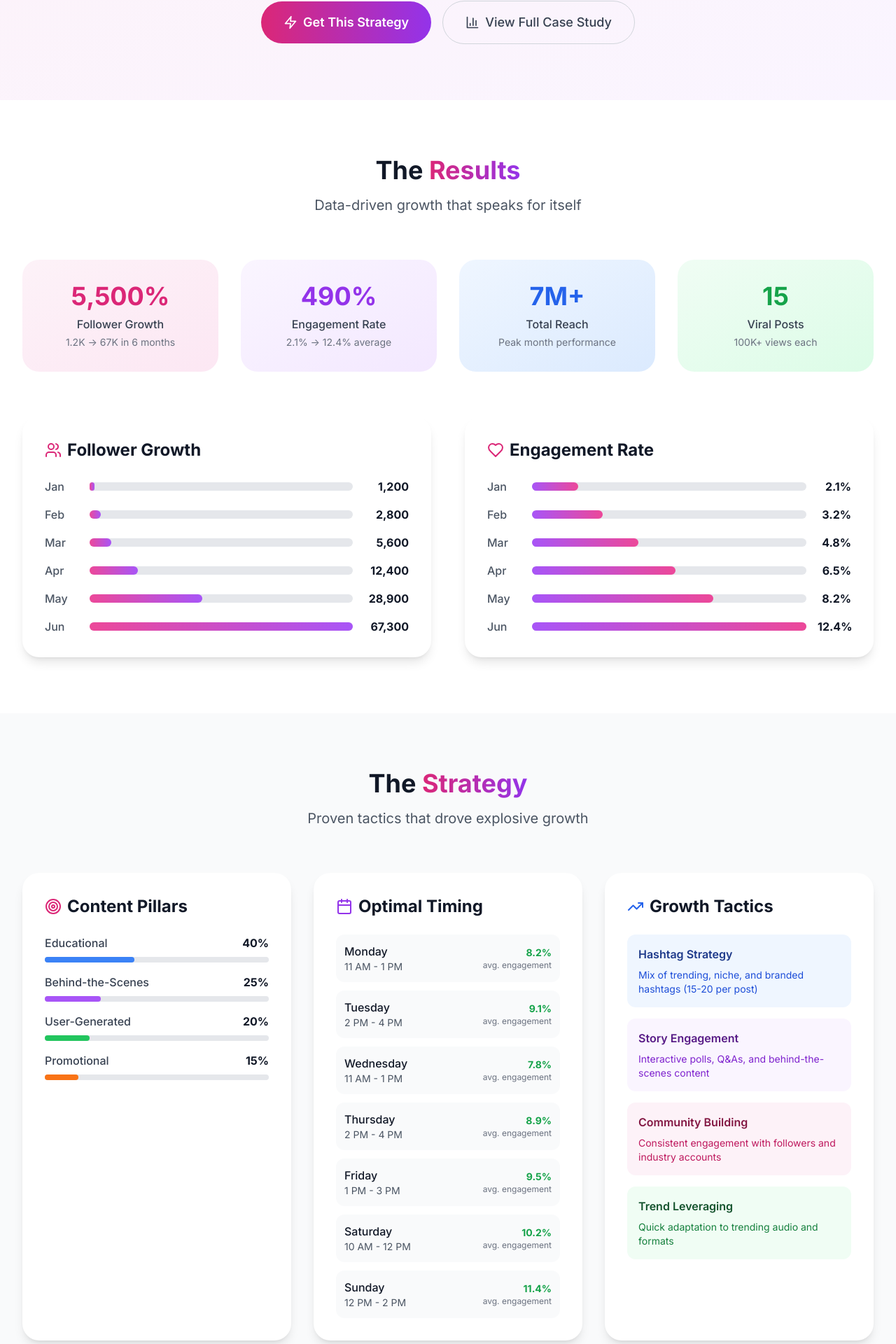
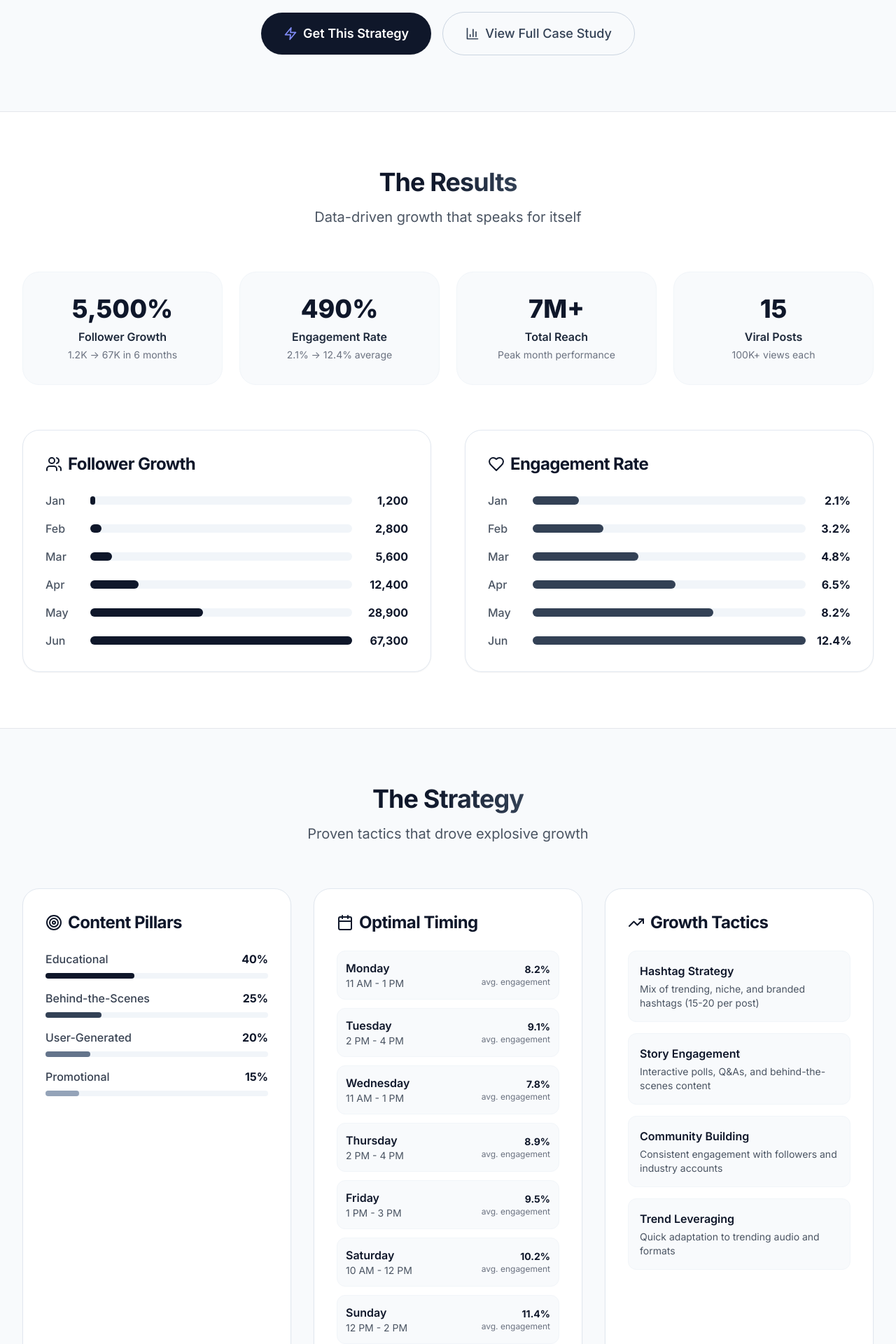
Before and after one commit to MalaikaJahangir/solosuite, a React (Vite) app: page /projects/instagram-strategy in a window 1280 px wide. Shown: the part 407-2327 px from the top of the page at 70% size. Built offline with nearby package versions, Linux system fonts and the light colour scheme.

Commit message:
Refactor InstagramStrategy styles and structure

```diff
--- a/src/pages/projects/InstagramStrategy.tsx
+++ b/src/pages/projects/InstagramStrategy.tsx
@@ -30,10 +30,10 @@ const InstagramStrategy = () => {
   };
 
   const contentPillars = [
-    { name: 'Educational', percentage: 40, color: 'bg-blue-500' },
-    { name: 'Behind-the-Scenes', percentage: 25, color: 'bg-purple-500' },
-    { name: 'User-Generated', percentage: 20, color: 'bg-green-500' },
-    { name: 'Promotional', percentage: 15, color: 'bg-orange-500' }
+    { name: 'Educational', percentage: 40, color: 'bg-slate-900' },
+    { name: 'Behind-the-Scenes', percentage: 25, color: 'bg-slate-700' },
+    { name: 'User-Generated', percentage: 20, color: 'bg-slate-500' },
+    { name: 'Promotional', percentage: 15, color: 'bg-slate-400' }
   ];
 
   const bestTimes = [
@@ -51,12 +51,12 @@ const InstagramStrategy = () => {
       <Header />
 
       {/* Hero Section */}
-      <section className="pt-32 pb-20 px-4 sm:px-6 lg:px-8 bg-gradient-to-br from-pink-50 to-purple-50">
+      <section className="pt-36 pb-20 px-4 sm:px-6 lg:px-8 bg-slate-50 border-b border-slate-150">
         <div className="max-w-7xl mx-auto">
           <div className="text-center">
-            <h1 className="text-4xl sm:text-6xl lg:text-7xl font-bold text-gray-900 mb-6">
+            <h1 className="text-4xl sm:text-6xl lg:text-7xl font-extrabold text-slate-900 mb-6 tracking-tight">
               Instagram Growth
-              <span className="block bg-gradient-to-r from-pink-600 to-purple-600 bg-clip-text text-transparent">
+              <span className="block bg-gradient-to-r from-slate-900 via-slate-800 to-indigo-950 bg-clip-text text-transparent">
                 Strategy That Works
               </span>
             </h1>
@@ -66,12 +66,12 @@ const InstagramStrategy = () => {
             <div className="flex flex-col sm:flex-row gap-4 justify-center items-center">
               <Link
                 to="/contact"
-                className="bg-gradient-to-r from-pink-600 to-purple-600 text-white px-8 py-4 rounded-full text-lg font-semibold hover:shadow-xl transition-all duration-300 transform hover:-translate-y-1 flex items-center gap-2"
+                className="bg-slate-900 text-white px-8 py-4 rounded-full text-lg font-semibold hover:bg-slate-800 transition-all duration-300 shadow-sm flex items-center gap-2"
               >
-                <Zap className="w-5 h-5" />
+                <Zap className="w-5 h-5 text-indigo-400" />
                 Get This Strategy
               </Link>
-              <button className="border border-gray-300 text-gray-700 px-8 py-4 rounded-full text-lg font-medium hover:border-gray-400 transition-colors flex items-center gap-2">
+              <button className="border border-slate-300 text-slate-700 px-8 py-4 rounded-full text-lg font-medium hover:border-slate-400 hover:bg-white transition-colors flex items-center gap-2">
                 <BarChart3 className="w-5 h-5" />
                 View Full Case Study
               </button>
@@ -81,34 +81,34 @@ const InstagramStrategy = () => {
       </section>
 
       {/* Growth Metrics */}
-      <section className="py-20">
+      <section className="py-20 bg-white">
         <div className="max-w-7xl mx-auto px-4 sm:px-6 lg:px-8">
           <div className="text-center mb-16">
-            <h2 className="text-4xl font-bold text-gray-900 mb-4">
-              The <span className="bg-gradient-to-r from-pink-600 to-purple-600 bg-clip-text text-transparent">Results</span>
+            <h2 className="text-4xl font-bold text-slate-900 mb-4 tracking-tight">
+              The <span className="bg-gradient-to-r from-slate-900 to-slate-700 bg-clip-text text-transparent">Results</span>
             </h2>
             <p className="text-xl text-gray-600">Data-driven growth that speaks for itself</p>
           </div>
 
-          <div className="grid md:grid-cols-4 gap-8 mb-16">
-            <div className="bg-gradient-to-br from-pink-50 to-pink-100 p-8 rounded-3xl text-center">
-              <div className="text-4xl font-bold text-pink-600 mb-2">5,500%</div>
-              <div className="text-gray-700 font-medium">Follower Growth</div>
+          <div className="grid sm:grid-cols-2 md:grid-cols-4 gap-6 mb-16">
+            <div className="bg-slate-50 border border-slate-100 p-8 rounded-3xl text-center">
+              <div className="text-4xl font-extrabold text-slate-900 mb-2">5,500%</div>
+              <div className="text-slate-800 font-semibold">Follower Growth</div>
               <div className="text-sm text-gray-500 mt-1">1.2K → 67K in 6 months</div>
             </div>
-            <div className="bg-gradient-to-br from-purple-50 to-purple-100 p-8 rounded-3xl text-center">
-              <div className="text-4xl font-bold text-purple-600 mb-2">490%</div>
-              <div className="text-gray-700 font-medium">Engagement Rate</div>
+            <div className="bg-slate-50 border border-slate-100 p-8 rounded-3xl text-center">
+              <div className="text-4xl font-extrabold text-slate-900 mb-2">490%</div>
+              <div className="text-slate-800 font-semibold">Engagement Rate</div>
               <div className="text-sm text-gray-500 mt-1">2.1% → 12.4% average</div>
             </div>
-            <div className="bg-gradient-to-br from-blue-50 to-blue-100 p-8 rounded-3xl text-center">
-              <div className="text-4xl font-bold text-blue-600 mb-2">7M+</div>
-              <div className="text-gray-700 font-medium">Total Reach</div>
+            <div className="bg-slate-50 border border-slate-100 p-8 rounded-3xl text-center">
+              <div className="text-4xl font-extrabold text-slate-900 mb-2">7M+</div>
+              <div className="text-slate-800 font-semibold">Total Reach</div>
               <div className="text-sm text-gray-500 mt-1">Peak month performance</div>
             </div>
-            <div className="bg-gradient-to-br from-green-50 to-green-100 p-8 rounded-3xl text-center">
-              <div className="text-4xl font-bold text-green-600 mb-2">15</div>
-              <div className="text-gray-700 font-medium">Viral Posts</div>
+            <div className="bg-slate-50 border border-slate-100 p-8 rounded-3xl text-center">
+              <div className="text-4xl font-extrabold text-slate-900 mb-2">15</div>
+              <div className="text-slate-800 font-semibold">Viral Posts</div>
               <div className="text-sm text-gray-500 mt-1">100K+ views each</div>
             </div>
           </div>
@@ -116,9 +116,9 @@ const InstagramStrategy = () => {
           {/* Growth Charts */}
           <div className="grid lg:grid-cols-2 gap-12">
             {/* Follower Growth Chart */}
-            <div className="bg-white p-8 rounded-3xl shadow-lg">
-              <h3 className="text-2xl font-bold text-gray-900 mb-6 flex items-center gap-2">
-                <Users className="w-6 h-6 text-pink-600" />
+            <div className="bg-white p-8 rounded-3xl shadow-sm border border-slate-200">
+              <h3 className="text-2xl font-bold text-slate-900 mb-6 flex items-center gap-2 tracking-tight">
+                <Users className="w-6 h-6 text-slate-900" />
                 Follower Growth
               </h3>
               <div className="space-y-4">
@@ -126,23 +126,23 @@ const InstagramStrategy = () => {
                   <div key={index} className="flex items-center justify-between">
                     <span className="text-gray-600 font-medium w-12">{data.month}</span>
                     <div className="flex-1 mx-4">
-                      <div className="bg-gray-200 rounded-full h-3">
+                      <div className="bg-slate-100 rounded-full h-3">
                         <div
-                          className="bg-gradient-to-r from-pink-500 to-purple-500 h-3 rounded-full transition-all duration-1000"
+                          className="bg-slate-900 h-3 rounded-full transition-all duration-1000"
                           style={{ width: `${(data.count / 67300) * 100}%` }}
                         ></div>
                       </div>
                     </div>
-                    <span className="text-gray-900 font-bold w-16 text-right">{data.count.toLocaleString()}</span>
+                    <span className="text-slate-900 font-bold w-16 text-right">{data.count.toLocaleString()}</span>
                   </div>
                 ))}
               </div>
             </div>
 
             {/* Engagement Rate Chart */}
-            <div className="bg-white p-8 rounded-3xl shadow-lg">
-              <h3 className="text-2xl font-bold text-gray-900 mb-6 flex items-center gap-2">
-                <Heart className="w-6 h-6 text-pink-600" />
+            <div className="bg-white p-8 rounded-3xl shadow-sm border border-slate-200">
+              <h3 className="text-2xl font-bold text-slate-900 mb-6 flex items-center gap-2 tracking-tight">
+                <Heart className="w-6 h-6 text-slate-900" />
                 Engagement Rate
               </h3>
               <div className="space-y-4">
@@ -150,14 +150,14 @@ const InstagramStrategy = () => {
                   <div key={index} className="flex items-center justify-between">
                     <span className="text-gray-600 font-medium w-12">{data.month}</span>
                     <div className="flex-1 mx-4">
-                      <div className="bg-gray-200 rounded-full h-3">
+                      <div className="bg-slate-100 rounded-full h-3">
                         <div
-                          className="bg-gradient-to-r from-purple-500 to-pink-500 h-3 rounded-full transition-all duration-1000"
+                          className="bg-slate-700 h-3 rounded-full transition-all duration-1000"
                           style={{ width: `${(data.rate / 12.4) * 100}%` }}
                         ></div>
                       </div>
                     </div>
-                    <span className="text-gray-900 font-bold w-12 text-right">{data.rate}%</span>
+                    <span className="text-slate-900 font-bold w-12 text-right">{data.rate}%</span>
                   </div>
                 ))}
               </div>
@@ -167,20 +167,20 @@ const InstagramStrategy = () => {
       </section>
 
       {/* Strategy Breakdown */}
-      <section className="py-20 bg-gray-50">
+      <section className="py-20 bg-slate-50 border-y border-slate-150">
         <div className="max-w-7xl mx-auto px-4 sm:px-6 lg:px-8">
           <div className="text-center mb-16">
-            <h2 className="text-4xl font-bold text-gray-900 mb-4">
-              The <span className="bg-gradient-to-r from-pink-600 to-purple-600 bg-clip-text text-transparent">Strategy</span>
+            <h2 className="text-4xl font-bold text-slate-900 mb-4 tracking-tight">
+              The <span className="bg-gradient-to-r from-slate-900 to-slate-700 bg-clip-text text-transparent">Strategy</span>
             </h2>
             <p className="text-xl text-gray-600">Proven tactics that drove explosive growth</p>
           </div>
 
           <div className="grid lg:grid-cols-3 gap-8">
             {/* Content Pillars */}
-            <div className="bg-white p-8 rounded-3xl shadow-lg">
-              <h3 className="text-2xl font-bold text-gray-900 mb-6 flex items-center gap-2">
-                <Target className="w-6 h-6 text-pink-600" />
+            <div className="bg-white p-8 rounded-3xl shadow-sm border border-slate-200">
+              <h3 className="text-2xl font-bold text-slate-900 mb-6 flex items-center gap-2 tracking-tight">
+                <Target className="w-6 h-6 text-slate-900" />
                 Content Pillars
               </h3>
               <div className="space-y-4">
@@ -188,9 +188,9 @@ const InstagramStrategy = () => {
                   <div key={index}>
                     <div className="flex justify-between items-center mb-2">
                       <span className="text-gray-700 font-medium">{pillar.name}</span>
-                      <span className="text-gray-900 font-bold">{pillar.percentage}%</span>
+                      <span className="text-slate-900 font-bold">{pillar.percentage}%</span>
                     </div>
-                    <div className="bg-gray-200 rounded-full h-2">
+                    <div className="bg-slate-100 rounded-full h-2">
                       <div
                         className={`${pillar.color} h-2 rounded-full transition-all duration-1000`}
                         style={{ width: `${pillar.percentage}%` }}
@@ -202,20 +202,20 @@ const InstagramStrategy = () => {
             </div>
 
             {/* Posting Schedule */}
-            <div className="bg-white p-8 rounded-3xl shadow-lg">
-              <h3 className="text-2xl font-bold text-gray-900 mb-6 flex items-center gap-2">
-                <Calendar className="w-6 h-6 text-purple-600" />
+            <div className="bg-white p-8 rounded-3xl shadow-sm border border-slate-200">
+              <h3 className="text-2xl font-bold text-slate-900 mb-6 flex items-center gap-2 tracking-tight">
+                <Calendar className="w-6 h-6 text-slate-900" />
                 Optimal Timing
               </h3>
               <div className="space-y-3">
                 {bestTimes.map((time, index) => (
-                  <div key={index} className="flex justify-between items-center p-3 bg-gray-50 rounded-xl">
+                  <div key={index} className="flex justify-between items-center p-3 bg-slate-50 rounded-xl border border-slate-100">
                     <div>
-                      <div className="font-medium text-gray-900">{time.day}</div>
+                      <div className="font-semibold text-slate-900">{time.day}</div>
                       <div className="text-sm text-gray-600">{time.time}</div>
                     </div>
                     <div className="text-right">
-                      <div className="text-sm font-bold text-green-600">{time.engagement}</div>
+                      <div className="text-sm font-bold text-slate-900">{time.engagement}</div>
                       <div className="text-xs text-gray-500">avg. engagement</div>
                     </div>
                   </div>
@@ -224,27 +224,27 @@ const InstagramStrategy = () => {
             </div>
 
             {/* Key Tactics */}
-            <div className="bg-white p-8 rounded-3xl shadow-lg">
-              <h3 className="text-2xl font-bold text-gray-900 mb-6 flex items-center gap-2">
-                <TrendingUp className="w-6 h-6 text-blue-600" />
+            <div className="bg-white p-8 rounded-3xl shadow-sm border border-slate-200">
+              <h3 className="text-2xl font-bold text-slate-900 mb-6 flex items-center gap-2 tracking-tight">
+                <TrendingUp className="w-6 h-6 text-slate-900" />
                 Growth Tactics
               </h3>
               <div className="space-y-4">
-                <div className="p-4 bg-blue-50 rounded-xl">
-                  <h4 className="font-semibold text-blue-900 mb-2">Hashtag Strategy</h4>
-                  <p className="text-blue-700 text-sm">Mix of trending, niche, and branded hashtags (15-20 per post)</p>
+                <div className="p-4 bg-slate-50 rounded-xl border border-slate-100">
+                  <h4 className="font-semibold text-slate-900 mb-1">Hashtag Strategy</h4>
+                  <p className="text-gray-600 text-sm">Mix of trending, niche, and branded hashtags (15-20 per post)</p>
                 </div>
-                <div className="p-4 bg-purple-50 rounded-xl">
-                  <h4 className="font-semibold text-purple-900 mb-2">Story Engagement</h4>
-                  <p className="text-purple-700 text-sm">Interactive polls, Q&As, and behind-the-scenes content</p>
+                <div className="p-4 bg-slate-50 rounded-xl border border-slate-100">
+                  <h4 className="font-semibold text-slate-900 mb-1">Story Engagement</h4>
+                  <p className="text-gray-600 text-sm">Interactive polls, Q&As, and behind-the-scenes content</p>
                 </div>
-                <div className="p-4 bg-pink-50 rounded-xl">
-                  <h4 className="font-semibold text-pink-900 mb-2">Community Building</h4>
-                  <p className="text-pink-700 text-sm">Consistent engagement with followers and industry accounts</p>
+                <div className="p-4 bg-slate-50 rounded-xl border border-slate-100">
+                  <h4 className="font-semibold text-slate-900 mb-1">Community Building</h4>
+                  <p className="text-gray-600 text-sm">Consistent engagement with followers and industry accounts</p>
                 </div>
-                <div className="p-4 bg-green-50 rounded-xl">
-                  <h4 className="font-semibold text-green-900 mb-2">Trend Leveraging</h4>
-                  <p className="text-green-700 text-sm">Quick adaptation to trending audio and formats</p>
+                <div className="p-4 bg-slate-50 rounded-xl border border-slate-100">
+                  <h4 className="font-semibold text-slate-900 mb-1">Trend Leveraging</h4>
+                  <p className="text-gray-600 text-sm">Quick adaptation to trending audio and formats</p>
                 </div>
               </div>
             </div>
@@ -253,11 +253,11 @@ const InstagramStrategy = () => {
       </section>
 
       {/* Implementation Timeline */}
-      <section className="py-20">
+      <section className="py-20 bg-white">
         <div className="max-w-4xl mx-auto px-4 sm:px-6 lg:px-8">
           <div className="text-center mb-16">
-            <h2 className="text-4xl font-bold text-gray-900 mb-4">
-              Implementation <span className="bg-gradient-to-r from-pink-600 to-purple-600 bg-clip-text text-transparent">Timeline</span>
+            <h2 className="text-4xl font-bold text-slate-900 mb-4 tracking-tight">
+              Implementation <span className="bg-gradient-to-r from-slate-900 to-slate-700 bg-clip-text text-transparent">Timeline</span>
             </h2>
             <p className="text-xl text-gray-600">How we executed this strategy step by step</p>
           </div>
@@ -268,35 +268,35 @@ const InstagramStrategy = () => {
                 phase: "Week 1-2",
                 title: "Audit & Strategy Development",
                 description: "Comprehensive account audit, competitor analysis, and content strategy development",
-                color: "from-blue-500 to-blue-600"
+                color: "bg-slate-900"
               },
               {
                 phase: "Week 3-4",
                 title: "Content Creation & Optimization",
                 description: "Profile optimization, content calendar creation, and initial content batch production",
-                color: "from-purple-500 to-purple-600"
+                color: "bg-slate-800"
               },
               {
                 phase: "Month 2-3",
                 title: "Consistent Execution",
                 description: "Daily posting, story engagement, hashtag optimization, and community building",
-                color: "from-pink-500 to-pink-600"
+                color: "bg-slate-700"
               },
               {
                 phase: "Month 4-6",
                 title: "Scale & Optimize",
                 description: "Data analysis, strategy refinement, viral content creation, and growth acceleration",
-                color: "from-green-500 to-green-600"
+                color: "bg-slate-600"
               }
             ].map((phase, index) => (
               <div key={index} className="flex items-start gap-6">
-                <div className={`w-16 h-16 bg-gradient-to-br ${phase.color} rounded-2xl flex items-center justify-center text-white font-bold flex-shrink-0`}>
+                <div className={`w-16 h-16 ${phase.color} rounded-2xl flex items-center justify-center text-white font-bold flex-shrink-0 shadow-sm`}>
                   {index + 1}
                 </div>
                 <div className="flex-1">
-                  <div className="flex items-center gap-4 mb-2">
-                    <h3 className="text-xl font-bold text-gray-900">{phase.title}</h3>
-                    <span className="text-sm font-medium text-gray-500 bg-gray-100 px-3 py-1 rounded-full">{phase.phase}</span>
+                  <div className="flex flex-wrap items-center gap-4 mb-2">
+                    <h3 className="text-xl font-bold text-slate-900">{phase.title}</h3>
+                    <span className="text-sm font-medium text-slate-700 bg-slate-100 px-3 py-1 rounded-full">{phase.phase}</span>
                   </div>
                   <p className="text-gray-600 leading-relaxed">{phase.description}</p>
                 </div>
@@ -307,26 +307,29 @@ const InstagramStrategy = () => {
       </section>
 
       {/* CTA Section */}
-      <section className="py-20 bg-gradient-to-br from-pink-600 to-purple-600">
+      <section className="py-20 bg-gradient-to-br from-slate-950 to-slate-900 text-white border-t border-slate-800">
         <div className="max-w-4xl mx-auto px-4 sm:px-6 lg:px-8 text-center">
-          <h2 className="text-4xl font-bold text-white mb-6">
+          <h2 className="text-4xl font-bold text-white mb-6 tracking-tight">
             Ready to Replicate This Success?
           </h2>
-          <p className="text-xl text-pink-100 mb-12 max-w-2xl mx-auto">
+          <p className="text-xl text-slate-300 mb-12 max-w-2xl mx-auto leading-relaxed">
             Get the exact strategy, templates, and guidance that drove 5,500% follower growth and 7M+ reach.
           </p>
           <div className="flex flex-col sm:flex-row gap-4 justify-center">
             <Link
               to="/contact"
-              className="bg-white text-pink-600 px-8 py-4 rounded-full text-lg font-semibold hover:shadow-xl transition-all duration-300 transform hover:-translate-y-1 flex items-center gap-2 justify-center"
+              className="bg-white text-slate-900 px-8 py-4 rounded-full text-lg font-semibold hover:bg-slate-100 transition-all duration-300 shadow-sm flex items-center gap-2 justify-center"
             >
-              <TrendingUp className="w-5 h-5" />
+              <TrendingUp className="w-5 h-5 text-indigo-600" />
               Get This Strategy
             </Link>
-            <button className="border-2 border-white text-white px-8 py-4 rounded-full text-lg font-medium hover:bg-white hover:text-pink-600 transition-all duration-300 flex items-center gap-2 justify-center">
+            <Link
+              to="/contact"
+              className="border-2 border-white/80 text-white px-8 py-4 rounded-full text-lg font-medium hover:bg-white hover:text-slate-950 transition-all duration-300 flex items-center gap-2 justify-center"
+            >
               <MessageCircle className="w-5 h-5" />
               Schedule Consultation
-            </button>
+            </Link>
           </div>
         </div>
       </section>
```
